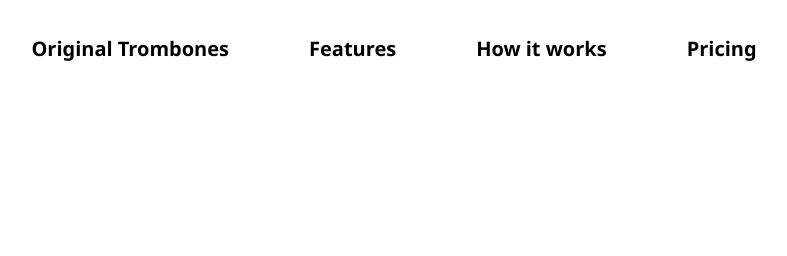
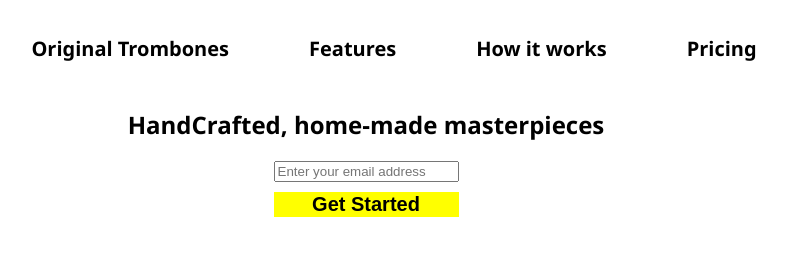
Before and after one commit to MustafaSamiShirzad/MustafaandRakeshProject, a plain HTML site: page index.html in a window 1280 px wide. Shown: the whole page, without its empty margins (274-1061 px from the left). Drawn offline with Linux system fonts and the light colour scheme.

Commit message:
added searchsection

```diff
--- a/index.html
+++ b/index.html
@@ -17,6 +17,13 @@
                 <li class="elements"><a class="elements" href="#">Pricing</a></li>
             </ul>
         </div>
+        <div class="searchsection">
+            <h1>HandCrafted, home-made masterpieces</h1>
+            <form class="form">
+                <input type="text" placeholder="Enter your email address">
+                <button class="submit">Get Started</button>
+            </form>
+        </div>
     </section>
 </body>
 </html>
--- a/main.css
+++ b/main.css
@@ -22,3 +22,24 @@
     font-weight: bold;
 
 }
+.searchsection{
+    display: flex;
+    align-items: center;
+    justify-content: center;
+    flex-direction: column;
+    font-family: 'Segoe UI', Tahoma, Geneva, Verdana, sans-serif;
+
+}
+.form{
+    display: flex;
+    justify-content: center;
+    flex-direction: column;
+}
+.submit{
+    background-color: yellow;
+    margin-top: 10px;
+    font-size: 20px;
+    font-weight: bold;
+    border: none;
+    cursor:pointer;
+}
```
